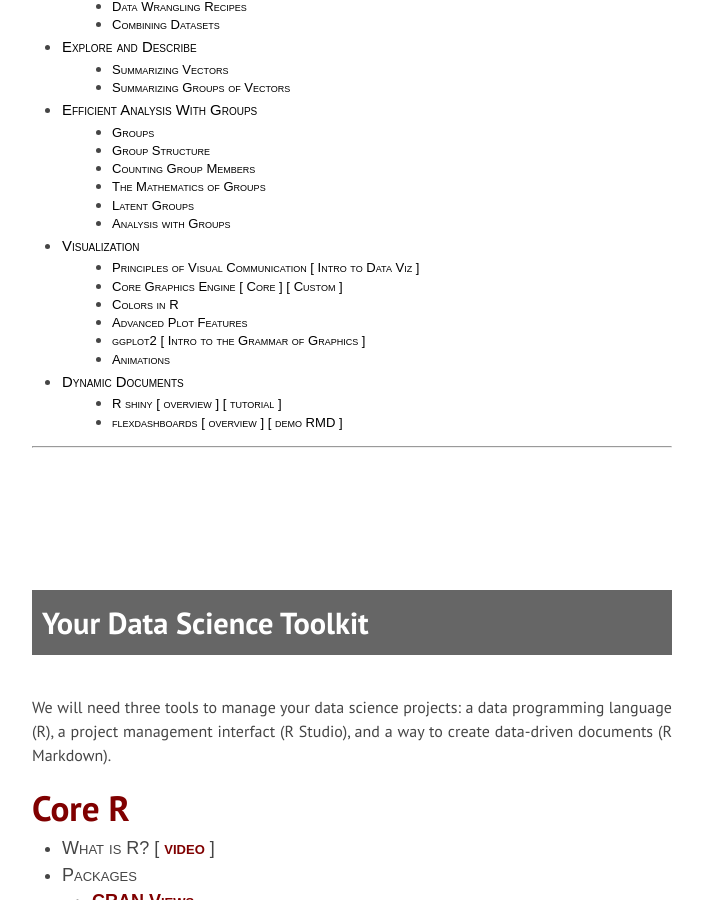
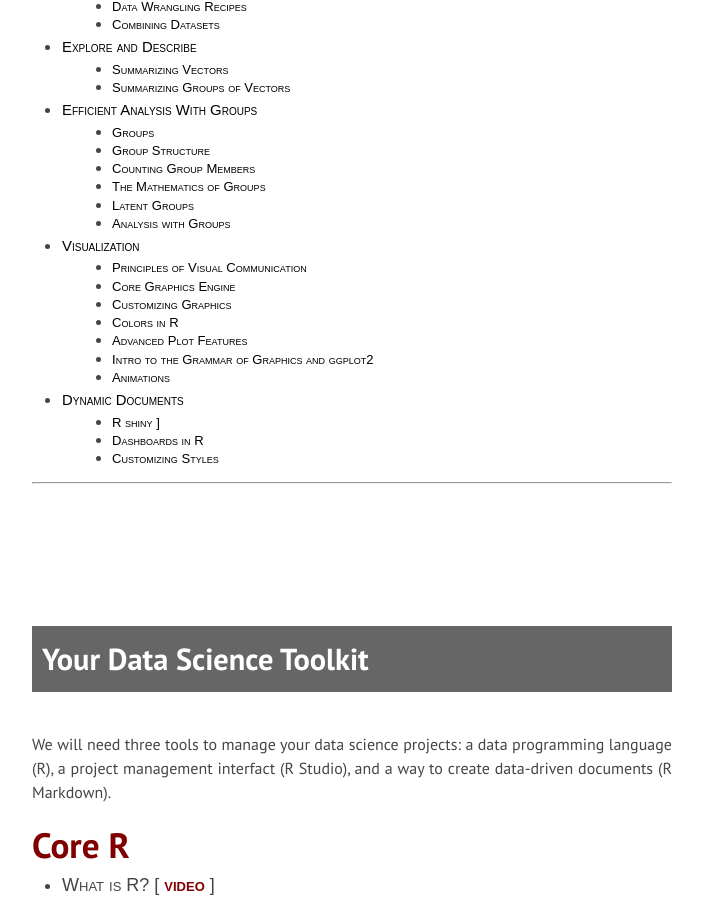
Before and after one commit to DS4PS/ds4ps.github.io, a Jekyll site: the page built from dp4ss.md, in a window 1280 px wide and 900 px high, scrolled down 1798 px. Shown: the whole window, without its empty margins (288-991 px from the left). Built offline with Jekyll 4.4.1, drawn with Linux system fonts in a browser that asks for light colours; nearby versions of some CDN libraries; library files that are not in the unit come from our copies; some of the changed text lies outside the part shown.

Commit message:
Update dp4ss.md

```diff
--- a/dp4ss.md
+++ b/dp4ss.md
@@ -450,12 +450,21 @@ For a great overview with examples of R code:
 
 *Wilke, C. O. (2019). Fundamentals of Data Visualization: A Primer on Making Informative and Compelling Figures. O'Reilly Media.* [FREE EBOOK](https://serialmentor.com/dataviz/)
 
-## Principles of Visual Communication [ [Intro to Data Viz](http://ds4ps.org/dp4ss-textbook/p-060-intro-to-data-viz.html) ]
+## [Principles of Visual Communication](http://ds4ps.org/dp4ss-textbook/p-060-intro-to-data-viz.html)
 * Ground, figure, narrative (context, subject, action)
 * Tufte’s rules
 * Visual tragedies
 
-## Core Graphics Engine [ [Core](http://ds4ps.org/dp4ss-textbook/p-061-plot-basics.html) ] [ [Custom](http://ds4ps.org/dp4ss-textbook/p-062-customized-graphics.html) ]
+## [Core Graphics Engine](http://ds4ps.org/dp4ss-textbook/p-061-plot-basics.html)
+* `plot()` function
+* Arguments:
+  - plot point types
+  - colors
+  - size
+  - axis labels
+  - plot title
+
+## [Customizing Graphics](http://ds4ps.org/dp4ss-textbook/p-062-customized-graphics.html)
 * Defining a canvas: xlim, ylim
 * Adding data
 * Type (point, line, both)
@@ -488,12 +497,13 @@ For a great overview with examples of R code:
   - incorrect:  https://en.wikipedia.org/wiki/File:Smallmult.png#/media/File:Smallmult.png
 * Custom graph layouts
 
-## ggplot2  [ [Intro to the Grammar of Graphics](http://ds4ps.org/dp4ss-textbook/ch-102-ggplot2.html) ]
+## [Intro to the Grammar of Graphics and ggplot2](http://ds4ps.org/dp4ss-textbook/ch-102-ggplot2.html)
 * Grammar of graphics concept
 * ggplot overview
 
 
 ## Animations
+
 
 <br>
 <br>
@@ -501,23 +511,25 @@ For a great overview with examples of R code:
 
 # Dynamic Documents
 
-## R shiny [ [overview](https://github.com/DS4PS/cpp-526-fall-2019/raw/master/lectures/shiny-widgets.pdf) ] [ [tutorial](http://rmarkdown.rstudio.com/authoring_shiny.html) ]
+## [R shiny](https://github.com/DS4PS/cpp-526-fall-2019/raw/master/lectures/shiny-widgets.pdf) ]
 * What makes documents dynamic?
 * Widgets
   - input objects
   - [Widgets Gallery](https://shiny.rstudio.com/gallery/widget-gallery.html)
 * Render functions
-* reactive
+* Reactive functions
+* [ [tutorial](http://rmarkdown.rstudio.com/authoring_shiny.html) ]
 
 
-## flexdashboards [ [overview](http://rmarkdown.rstudio.com/flexdashboard/) ] [ [demo RMD](https://shiny.rstudio.com/gallery/kmeans-example.html) ]
+## [Dashboards in R](http://rmarkdown.rstudio.com/flexdashboard/)
 * Principles of good dashboard design
 * Layouts
 * Sidebars
 * Value boxes
-* CSS basics
+* [ [demo RMD](https://shiny.rstudio.com/gallery/kmeans-example.html) ]
 
-
+## Customizing Styles
+* CSS: cascading style sheets
 
 <br>
 <br>
```
